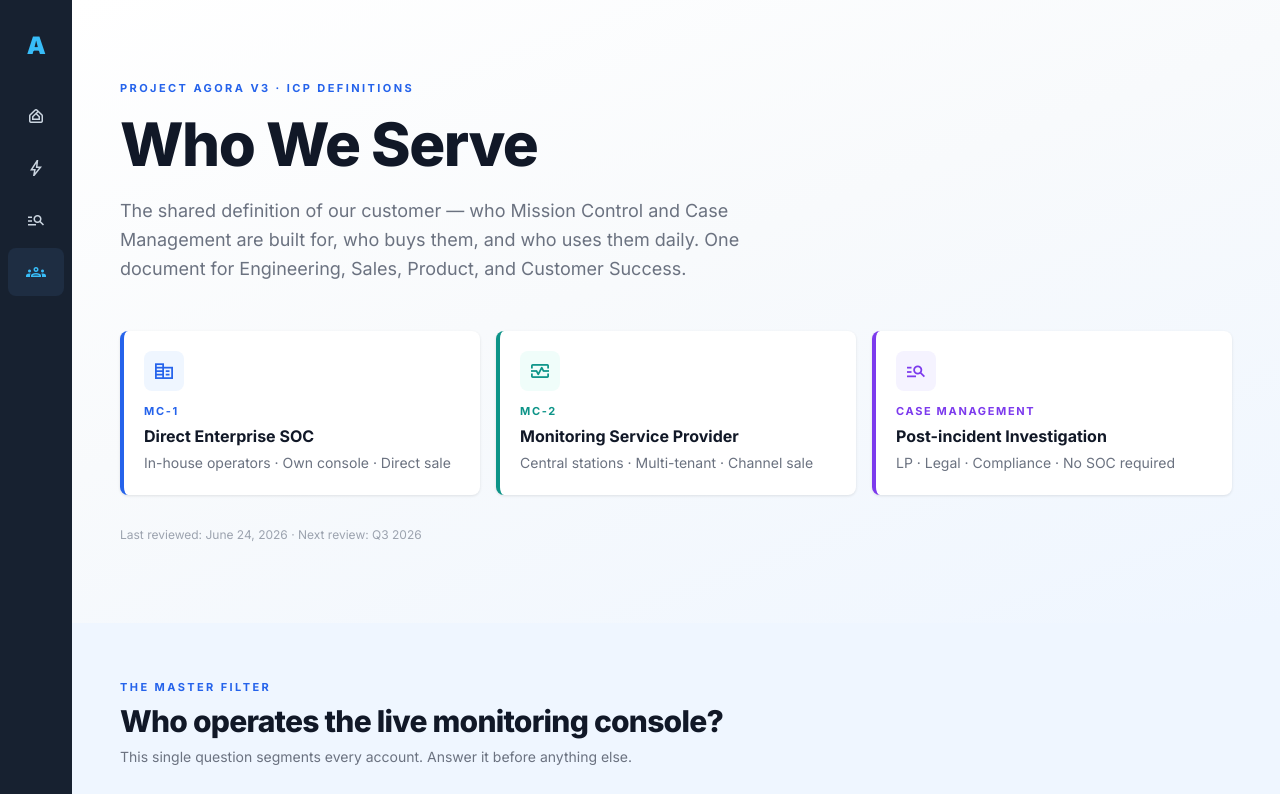
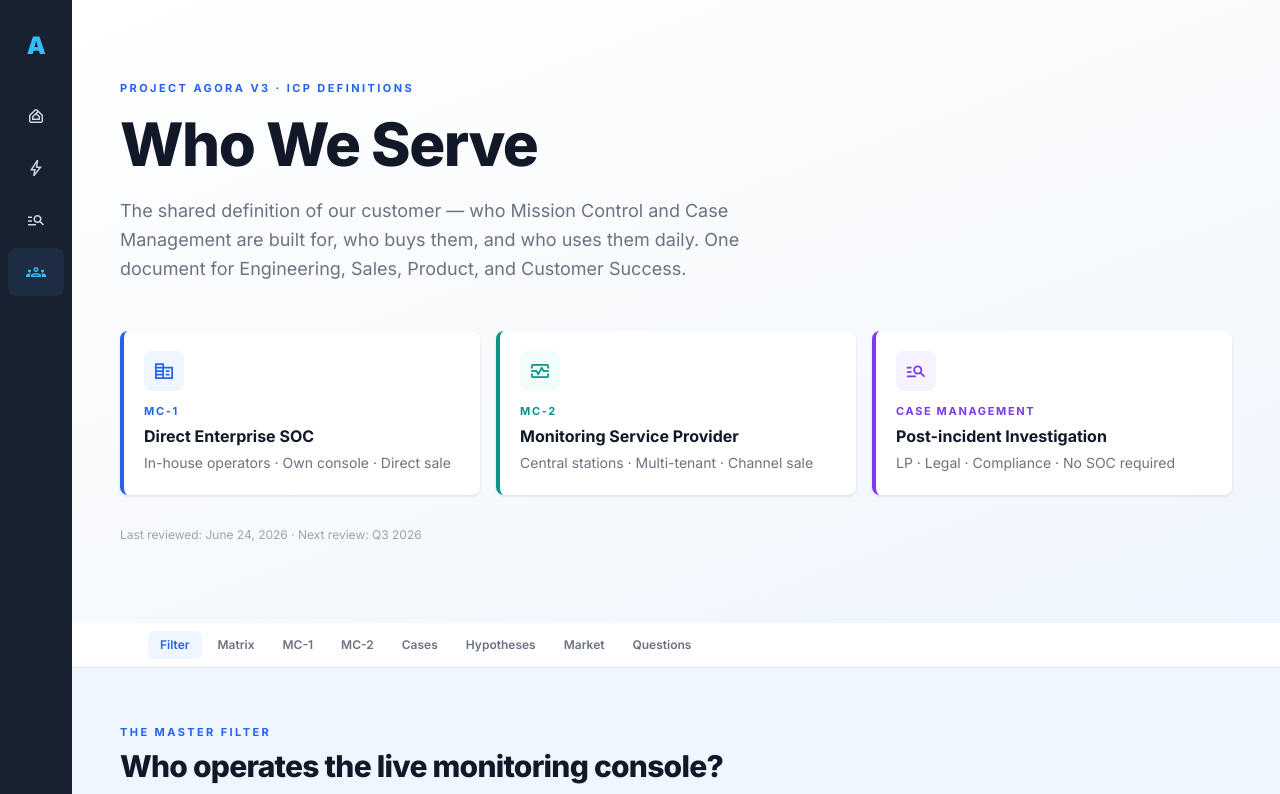
Before and after one commit to bgeorge-een/project-agora-v3, a Next.js app: page /who-we-serve in a window 1280 px wide. Shown: the top 794 px of the page. Built offline with nearby package versions, Linux system fonts and the light colour scheme.

Commit message:
feat(icp): add sticky sub-nav with scroll-spy

```diff
--- a/app/who-we-serve/page.tsx
+++ b/app/who-we-serve/page.tsx
@@ -1,6 +1,7 @@
 import type { Metadata } from 'next'
 import QualifyingFilter from '@/components/icp/QualifyingFilter'
 import TargetingMatrix from '@/components/icp/TargetingMatrix'
+import StickySubNav from '@/components/icp/StickySubNav'
 
 export const metadata: Metadata = {
   title: 'Who We Serve — Project Agora V3',
@@ -11,6 +12,7 @@ export default function WhoWeServePage() {
   return (
     <div className="min-h-screen bg-[#F8FAFC]">
       <WhoWeServeHero />
+      <StickySubNav />
       <QualifyingFilter />
       <TargetingMatrix />
     </div>
--- /dev/null
+++ b/components/icp/StickySubNav.tsx
@@ -0,0 +1,67 @@
+'use client'
+
+import { useState, useEffect } from 'react'
+
+const NAV_LINKS = [
+  { label: 'Filter', href: '#filter' },
+  { label: 'Matrix', href: '#matrix' },
+  { label: 'MC-1', href: '#mc1' },
+  { label: 'MC-2', href: '#mc2' },
+  { label: 'Cases', href: '#case-management' },
+  { label: 'Hypotheses', href: '#hypotheses' },
+  { label: 'Market', href: '#market' },
+  { label: 'Questions', href: '#questions' },
+]
+
+const SECTION_IDS = NAV_LINKS.map((l) => l.href.replace('#', ''))
+
+export default function StickySubNav() {
+  const [activeId, setActiveId] = useState<string>('')
+
+  useEffect(() => {
+    const observer = new IntersectionObserver(
+      (entries) => {
+        for (const entry of entries) {
+          if (entry.isIntersecting) {
+            setActiveId(entry.target.id)
+          }
+        }
+      },
+      { rootMargin: '-20% 0px -70% 0px', threshold: 0 }
+    )
+
+    SECTION_IDS.forEach((id) => {
+      const el = document.getElementById(id)
+      if (el) observer.observe(el)
+    })
+
+    return () => observer.disconnect()
+  }, [])
+
+  return (
+    <nav
+      className="sticky top-0 z-20 border-b border-[#E5E7EB] bg-white/95 backdrop-blur-sm"
+      aria-label="Page sections"
+    >
+      <div className="mx-auto flex max-w-6xl items-center gap-1 overflow-x-auto px-4 py-2 sm:px-6 lg:px-12">
+        {NAV_LINKS.map((link) => {
+          const isActive = activeId === link.href.replace('#', '')
+          return (
+            <a
+              key={link.href}
+              href={link.href}
+              className="whitespace-nowrap rounded-md px-3 py-1.5 text-xs font-semibold transition-colors"
+              style={
+                isActive
+                  ? { backgroundColor: '#EFF6FF', color: '#2563EB' }
+                  : { color: '#6B7280' }
+              }
+            >
+              {link.label}
+            </a>
+          )
+        })}
+      </div>
+    </nav>
+  )
+}
```
